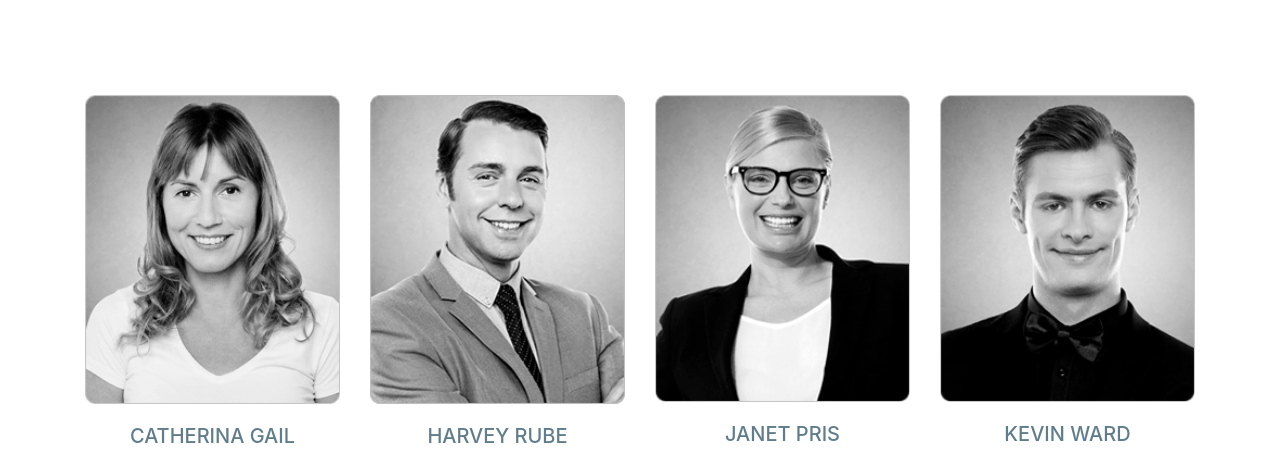
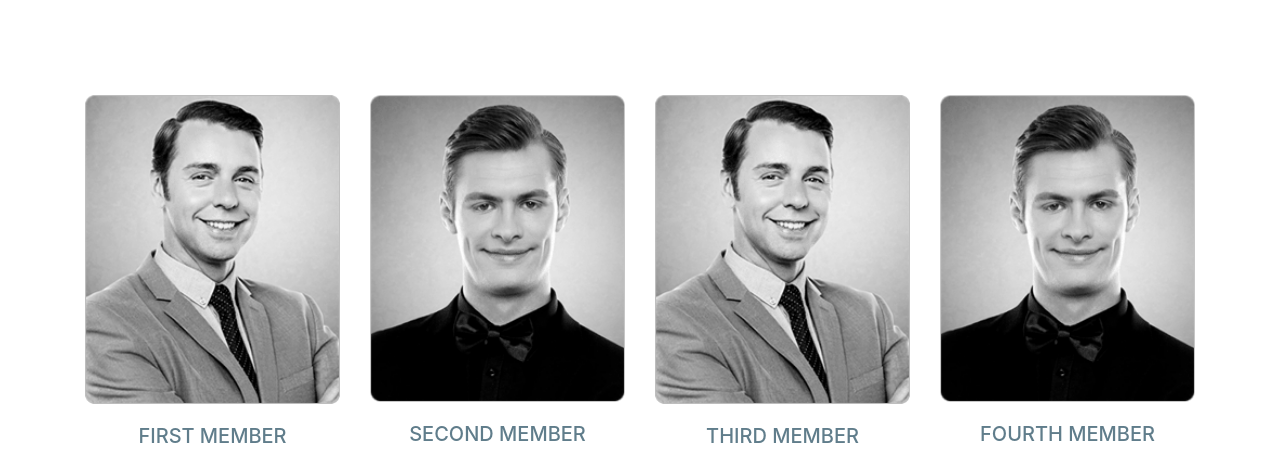
Before and after one commit to abdelrazekAli/tanatos, a plain HTML site: page index.html in a window 1280 px wide. Shown: the part 3314-3766 px from the top of the page. Drawn offline with Linux system fonts and the light colour scheme.

Commit message:
Edit imgs

```diff
--- a/index.html
+++ b/index.html
@@ -263,9 +263,21 @@
             </div>
             <div class="row">
                 <div class="card col-lg-3 col-sm-6" style="width: 18rem;">
-                    <img src="img/team-member-1.png" class="card-img-top" alt="...">
+                    <img src="img/team-member-2.png" class="card-img-top" alt="...">
                     <div class="card-body">
-                        <h5 class="card-title">catherina gail</h5>
+                        <h5 class="card-title">first member</h5>
+                        <div class="icons">
+                            <a href=""><i class="fa fa-facebook fa-fw"></i></a>
+                            <a href=""><i class="fa fa-twitter fa-fw"></i></a>
+                            <a href=""><i class="fa fa-google-plus fa-fw"></i></a>
+                        </div>
+                        <p class="card-text">Some quick example text to build on the card title</p>
+                    </div>
+                </div>
+                <div class="card col-lg-3 col-sm-6" style="width: 18rem;">
+                    <img src="img/team-member-4.png" class="card-img-top" alt="...">
+                    <div class="card-body">
+                        <h5 class="card-title">second member</h5>
                         <div class="icons">
                             <a href=""><i class="fa fa-facebook fa-fw"></i></a>
                             <a href=""><i class="fa fa-twitter fa-fw"></i></a>
@@ -277,19 +289,7 @@
                 <div class="card col-lg-3 col-sm-6" style="width: 18rem;">
                     <img src="img/team-member-2.png" class="card-img-top" alt="...">
                     <div class="card-body">
-                        <h5 class="card-title">harvey rube</h5>
-                        <div class="icons">
-                            <a href=""><i class="fa fa-facebook fa-fw"></i></a>
-                            <a href=""><i class="fa fa-twitter fa-fw"></i></a>
-                            <a href=""><i class="fa fa-google-plus fa-fw"></i></a>
-                        </div>
-                        <p class="card-text">Some quick example text to build on the card title</p>
-                    </div>
-                </div>
-                <div class="card col-lg-3 col-sm-6" style="width: 18rem;">
-                    <img src="img/team-member-3.png" class="card-img-top" alt="...">
-                    <div class="card-body">
-                        <h5 class="card-title">janet pris</h5>
+                        <h5 class="card-title">third member</h5>
                         <div class="icons">
                             <a href=""><i class="fa fa-facebook fa-fw"></i></a>
                             <a href=""><i class="fa fa-twitter fa-fw"></i></a>
@@ -301,7 +301,7 @@
                 <div class="card col-lg-3 col-sm-6" style="width: 18rem;">
                     <img src="img/team-member-4.png" class="card-img-top" alt="...">
                     <div class="card-body">
-                        <h5 class="card-title">kevin ward</h5>
+                        <h5 class="card-title">fourth member</h5>
                         <div class="icons">
                             <a href=""><i class="fa fa-facebook fa-fw"></i></a>
                             <a href=""><i class="fa fa-twitter fa-fw"></i></a>
@@ -334,7 +334,7 @@
                 <div class="row but-ico">
                     <button class="hire-us col-lg-3" type="submit">hire us</button>
                     <div class=" icons col-lg-3">
-                        <a href="#"><i class="fa fa-facebook fa-fw"></i></a>
+                        <a href="https://www.facebook.com/dev.abdelrazek/"><i class="fa fa-facebook fa-fw"></i></a>
                         <a href="#"><i class="fa fa-twitter fa-fw"></i></a>
                         <a href="#"><i class="fa fa-google-plus fa-fw"></i></a>
                         <a href="#"><i class="fa fa-behance "></i></a>
```
Also changed, not shown: img/team-member-1.png (deleted), img/team-member-3.png (deleted).
